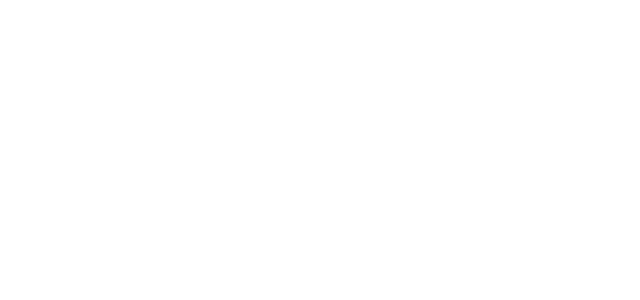
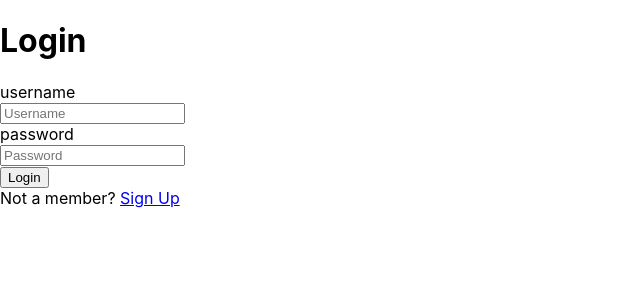
Before and after one commit to lam-garr/Language-App, a React (Create React App) app in the folder client/: page /login in a window 1280 px wide. Shown: the top 300 px of the page, without its empty margins (0-640 px from the left). Built offline with nearby package versions, Linux system fonts and the light colour scheme.

Commit message:
Edit Home page

```diff
--- a/client/src/pages/LoginPage.tsx
+++ b/client/src/pages/LoginPage.tsx
@@ -1,9 +1,110 @@
-import React from "react";
+import React, { useState } from "react";
+import { Link, useNavigate } from "react-router-dom";
+import InputComponent from "../components/InputComponent";
 import "../styles/LoginPage.css";
 
 function LoginPage() {
+
+    const navigate = useNavigate();
+
+    const [ loginInput, setLoginInput ] = useState("");
+
+    const handleLoginChange = (e:any) => {
+        setLoginInput(e.target.value);
+    }
+
+    const [ passwordInput, setPasswordInput ] = useState("");
+
+    const handlePasswordChange = (e:any) => {
+        setPasswordInput(e.target.value);
+    }
+
+    const [ loginErrMessage, setLoginErrMessage ] = useState("");
+
+    const handleLoginErr = (message: string) => {
+        setLoginErrMessage(message);
+    }
+
+    const [ passwordErrMessage, setPasswordErrMessage ] = useState("");
+
+    const handlePasswordErr = (message: string) => {
+        setPasswordErrMessage(message);
+    }
+
+    const [ apiErr , setApiErr ] = useState(false);
+
+    const [ fetching, setFetching ] = useState(false);
+
+    const handleSubmit = async (e:any) => {
+        e.preventDefault();
+
+        //check if input is valid
+        if(loginInput.length <= 1) {
+            handleLoginErr("username invalid");
+            return;
+        }
+
+        setLoginErrMessage("");
+
+        //check if password id valid
+        if(passwordInput.length <= 1) {
+            handlePasswordErr("password invalid");
+            return;
+        }
+
+        setPasswordErrMessage("");
+
+        setFetching(true);
+
+        const handleLoading = () => {
+            if(fetching) {
+                return "Loading";
+            } else {
+                return "Log In";
+            }
+        }
+
+        //call login api
+        /* const loginData = await fetch("/api/login", {
+            method: "POST",
+            headers: {"Content-Type": "application/json"},
+            body: JSON.stringify({username: loginInput, password: passwordInput})
+        });
+
+        const apiDataObj = await loginData.json();
+
+        if(!apiDataObj.response) {
+            setLoginInput("");
+            setPasswordInput("");
+            setApiErr(true);
+        }else {
+            setApiErr(false);
+            //set return token from api to localStorage
+            window.localStorage.setItem("AccessToken", JSON.stringify(apiDataObj.accessToken));
+            setFetching(false);
+            navigate("/{username}");
+        } */
+    }
+
     return(
-        <main></main>
+        <main>
+            <div className="log-in-content">
+                <h1>Login</h1>
+                <form onSubmit={handleSubmit}>
+                    <InputComponent onChangeHandler={handleLoginChange} value={loginInput} type="text"
+                     placeholder="Username" errorMessage={loginErrMessage} requried={true}/>
+                    <InputComponent onChangeHandler={handlePasswordChange} value={passwordInput} type="password"
+                     placeholder="Password" errorMessage={passwordErrMessage} requried={true}/>
+                    <div className="log-in-submit">
+                        {apiErr && <span className="log-in-err">Error logging in, please try again.</span>}
+                        <button className="log-in-submitBtn" type="submit" disabled={fetching}>Login</button>
+                    </div>
+                </form>
+                <div className="log-in-members">
+                    Not a member? <Link to="/signup">Sign Up</Link>
+                </div>
+            </div>
+        </main>
     )
 }
 
```
